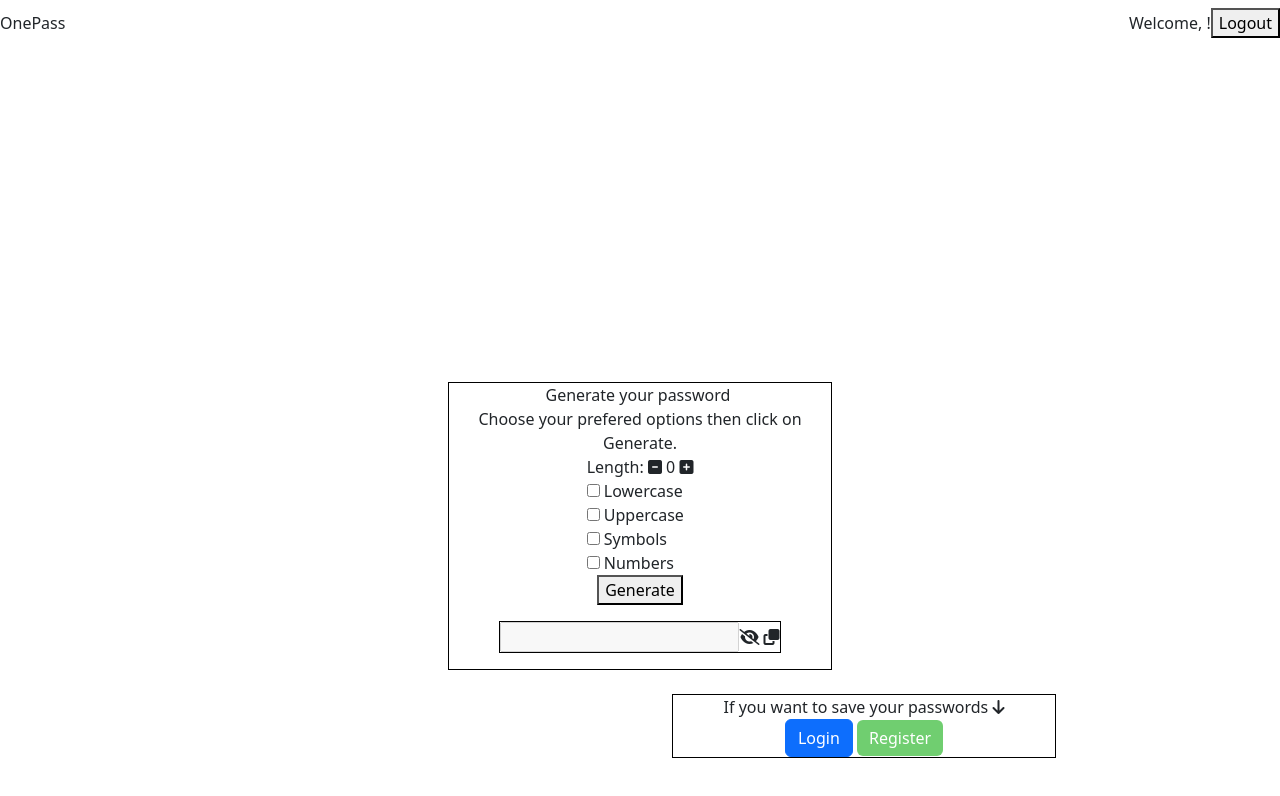
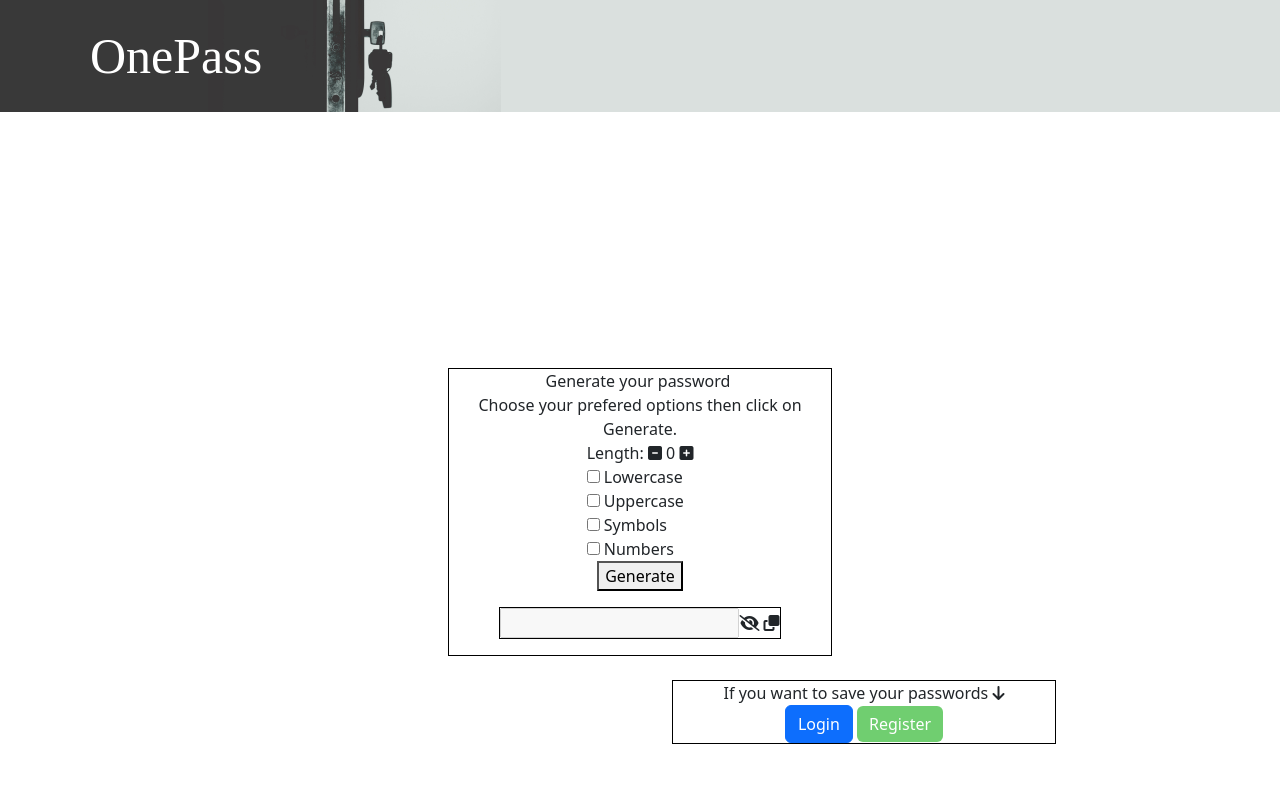
Before and after one commit to Purpleknife/OnePass, a React (Create React App) app in the folder front-end/: page / in a window 1280 px wide. Shown: the top 796 px of the page. Built offline with nearby package versions, Linux system fonts and the light colour scheme; a web font is replaced by a local one.

Commit message:
Style LandingPage.

```diff
--- a/front-end/src/components/GeneratePass.js
+++ b/front-end/src/components/GeneratePass.js
@@ -97,8 +97,9 @@ const GeneratePass = () => {
         characters = lowercase + uppercase + symbols + numbers;
       }
 
+      console.log('chars', characters);
       const shuffledChars = shuffle(characters); //So the order of the characters added is not always the same.
-
+      console.log('shuffled', shuffledChars);
       setPassword(generatePassword(shuffledChars, length));
       //setShowPass(!showPass);
       setShowError('');
--- a/front-end/src/components/LandingPage.scss
+++ b/front-end/src/components/LandingPage.scss
@@ -8,7 +8,8 @@
     display: flex;
     justify-content: center;
     align-items: center;
-    margin-top: 20em;
+    margin-top: 15em;
+
   }
 
   .login_register {
--- a/front-end/src/components/NavBar.js
+++ b/front-end/src/components/NavBar.js
@@ -4,9 +4,13 @@ import { useCookies } from 'react-cookie';
 import axios from 'axios';
 import { useNavigate } from 'react-router-dom';
 
+import './NavBar.scss';
+
 const NavBar = (props) => {
   const [cookies, setCookie, removeCookie] = useCookies(['user']);
   const username = cookies.username;
+  const loggedIn = cookies.loggedIn;
+
   const navigate = useNavigate();
 
   const logout = () => {
@@ -23,11 +27,16 @@ const NavBar = (props) => {
 
   return (
     <div className='navbar'>
+      <img
+          className="cover"
+          src='images/lock.jpg'
+      />
       <div className='logo'>OnePass</div>
-      <div className='user_info'>
+
+      {loggedIn && <div className='user_info'>
         <span>Welcome, {username}!</span>
         <span className='logout'><button type='submit' onClick={logout}>Logout</button></span>
-      </div>
+      </div>}
     </div>
   );
 }
--- /dev/null
+++ b/front-end/src/components/NavBar.scss
@@ -0,0 +1,38 @@
+@import "../styles/variables";
+
+.navbar {
+  //background: linear-gradient(to right, black 50%, #dae0de 50%);
+  background: linear-gradient(
+    to right,
+    $primary-color,
+    $primary-color 15rem,
+    transparent 1rem,
+    transparent 100%
+  );
+  background-color: $secondary-color;
+  height: 7em;
+
+  .cover {
+    margin-left: 13em;
+    max-width: 100vh;
+    height: 7em;
+    position: absolute;
+    left: 0;
+    top: 0;
+    object-fit: cover;
+  }
+
+  .logo {
+    padding-left: 1.8em;
+    z-index: 100;
+    position: absolute;
+    color: white;
+    font-size: 50px;
+    font-family: $primary-font;
+  }
+
+  .user_info {
+    margin-left: 20em;
+  }
+
+}
```
